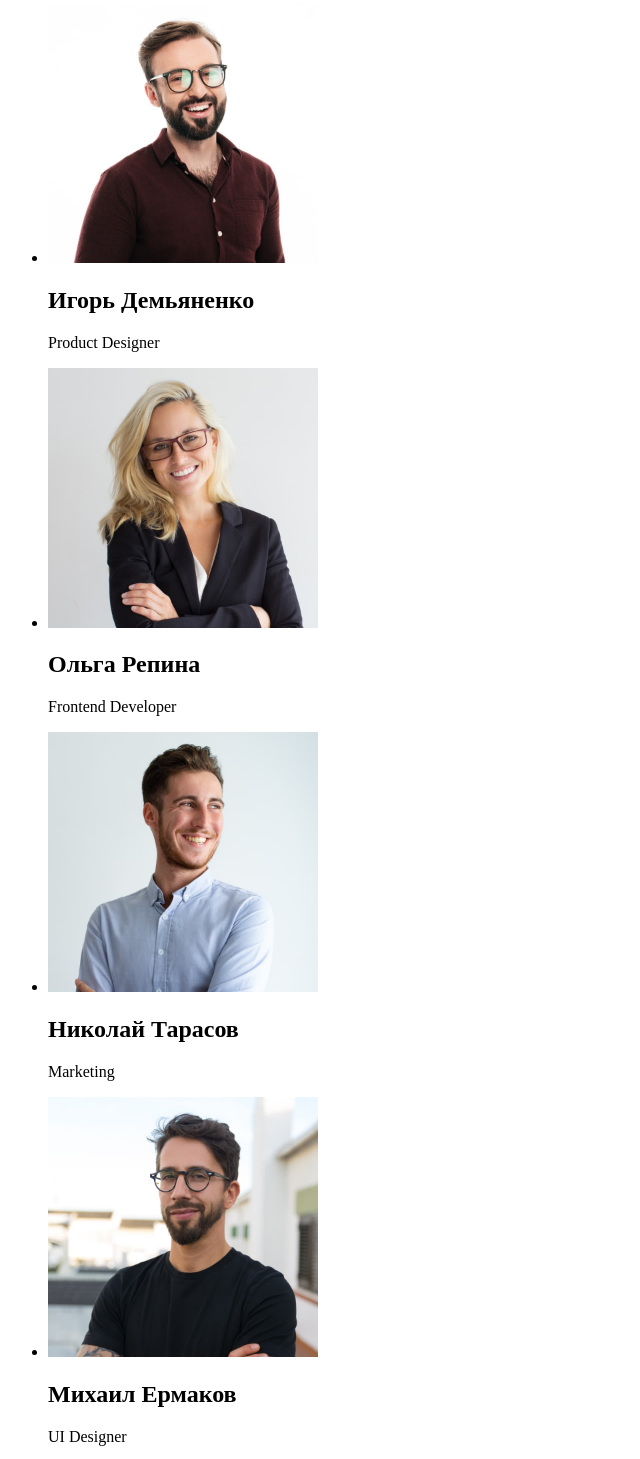
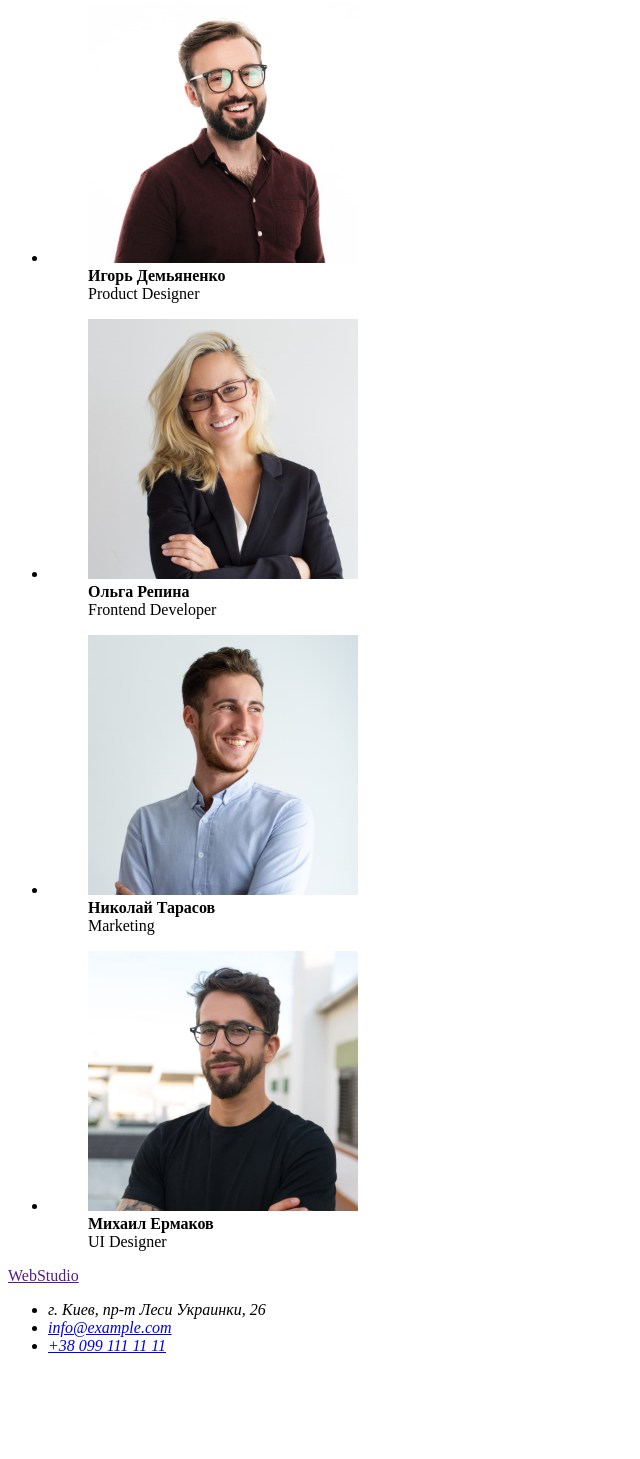
Before and after one commit to OTv1nta/goit-markup-hw-01, a plain HTML site: page index.html in a window 1280 px wide. Shown: the part 1659-3118 px from the top of the page, without its empty margins (0-640 px from the left). After the commit the page ends 3030 px from the top, so only its background shows below. Drawn offline with Linux system fonts and the light colour scheme.

Commit message:
Update index.html

```diff
--- a/index.html
+++ b/index.html
@@ -96,39 +96,43 @@
         <h2>Наша команда</h2>
         <ul>
           <li>
+            <figure>
               <img
                 src="./images/Igor_Demyanenko.jpg"
                 alt="Игорь Демьяненко-дизайнер продукта"
                 width="270"
               />
-            <h2>Игорь Демьяненко</h2>
-            <p>Product Designer</p>
+              <figcaption><b>Игорь Демьяненко</b><br />Product Designer</figcaption>
+            </figure>
           </li>
 
           <li>
+            <figure>
               <img
                 src="./images/Olga_Repina.jpg"
                 alt="Ольга Репина-фронтенд-разработчик"
                 width="270"
               />
-            <h2>Ольга Репина</h2>
-            <p>Frontend Developer</p>
+              <figcaption><b>Ольга Репина</b><br />Frontend Developer</figcaption>
+            </figure>
           </li>
 
           <li>
+            <figure>
               <img src="./images/Nikolai_Tarasov.jpg" alt="Николай Тарасов-маркетинг" width="270" />
-            <h2>Николай Тарасов</h2>
-            <p>Marketing</p>
+              <figcaption><b>Николай Тарасов</b><br />Marketing</figcaption>
+            </figure>
           </li>
 
           <li>
+            <figure>
               <img
                 src="./images/Mikhail_Ermakov.jpg"
                 alt="Михаил Ермаков-дизайнер пользовательского интерфейса"
                 width="270"
               />
-            <h2>Михаил Ермаков</h2>
-            <p>UI Designer</p>
+              <figcaption><b>Михаил Ермаков</b><br />UI Designer</figcaption>
+            </figure>
           </li>
         </ul>
       </section>
```
Lines whose indentation alone changed are shown as unchanged.
